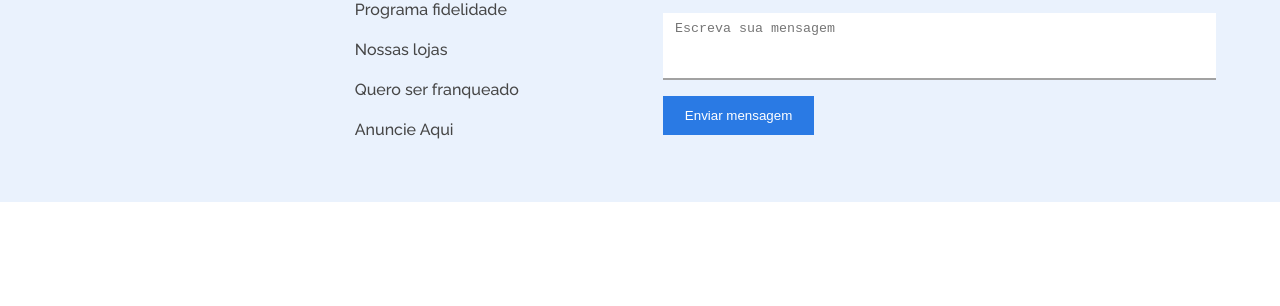
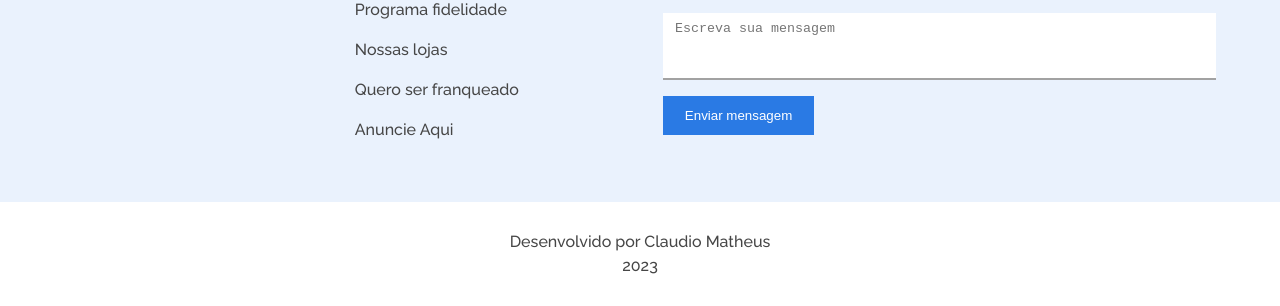
Before and after one commit to ClaudiOmatheuuss/AluraGeek, a plain HTML site: page index.html in a window 1280 px wide. Shown: the part 1731-2037 px from the top of the page. Before the commit the page ends 1933 px from the top, so only its background shows below. Drawn offline with Linux system fonts and the light colour scheme.

Commit message:
deixando minha marca

```diff
--- a/assets/css/footer/footer.css
+++ b/assets/css/footer/footer.css
@@ -110,6 +110,20 @@ form .footer__form__btn:hover {
     background-color: var(--azul-80);
 }
 
+.dev {
+    display: flex;
+    flex-direction: column;
+    gap: 8px;
+    text-align: center;
+    padding: 2rem;
+}
+.dev p {
+    font-family: var(--fonte-padrao);
+    font-size: 16px;
+    color: var(--preto-100);
+    font-weight: 500;
+}
+
 @media screen and (min-width: 768px){
     footer {
         align-items: flex-start;
--- a/index.html
+++ b/index.html
@@ -311,6 +311,10 @@
             </form>
         </div>
     </footer>
+    <div class="dev">
+        <p>Desenvolvido por Claudio Matheus</p>
+        <p>2023</p>
+    </div>
 </body>
 
 </html>
```
